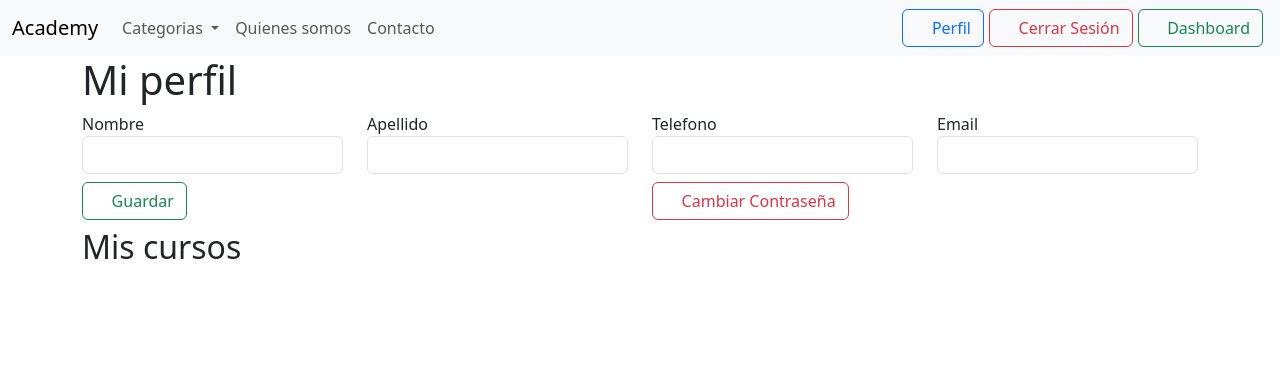
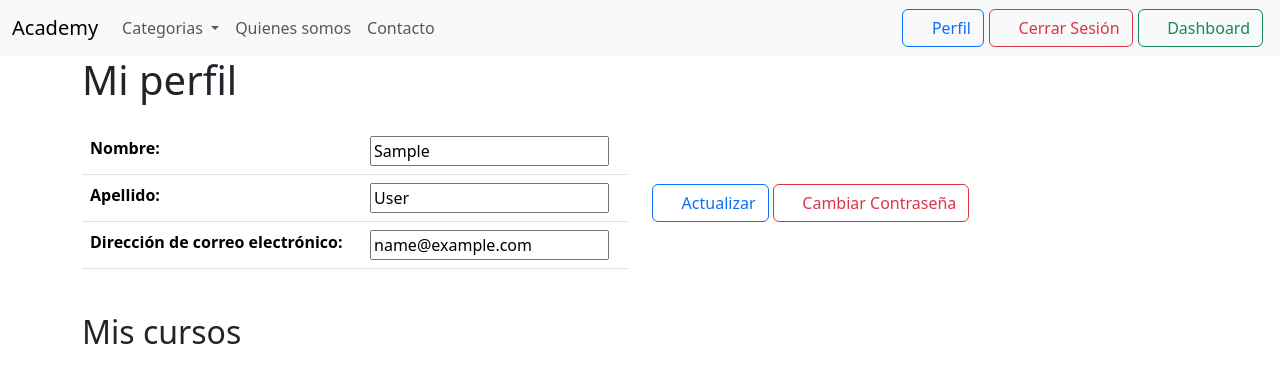
Before and after one commit to JoryerJL/Sistema_Inscripciones_Django, a Django app: page /usuarios/perfil/alumno in a window 1280 px wide. Shown: the top 383 px of the page. Run offline with Django 5.2, Linux system fonts and the light colour scheme; the visitor is signed in with stand-in values (Sample User, id 1); data that the repository does not hold is empty; some libraries are stand-ins or nearby versions; some web fonts are replaced.

Commit message:
update profile data form working

```diff
--- /dev/null
+++ b/usuarios/forms.py
@@ -0,0 +1,8 @@
+from django import forms
+from django.contrib.auth.models import User
+
+
+class UserModelForm(forms.ModelForm) :
+    class Meta:
+        model = User
+        fields = [ 'first_name', 'last_name', 'email']
--- a/usuarios/templates/usuarios/perfil_alumno.html
+++ b/usuarios/templates/usuarios/perfil_alumno.html
@@ -4,35 +4,33 @@
         <div class="row">
             <div class="col">
                 <h1>Mi perfil</h1>
+                {% if messageSuccess %}
+                    <div class="alert alert-success alert-dismissible fade show" role="alert">
+                        <i class="fa-solid fa-circle-check"></i> {{ messageSuccess }}
+                        <button type="button" class="btn-close" data-bs-dismiss="alert" aria-label="Close"></button>
+                    </div>
+                {% endif %}
+                {% if messageError %}
+                    <div class="alert alert-danger alert-dismissible fade show" role="alert">
+                        <i class="fa-solid fa-triangle-exclamation"></i> {{ messageError }}
+                        <button type="button" class="btn-close" data-bs-dismiss="alert" aria-label="Close"></button>
+                    </div>
+                {% endif %}
                 <form method="post">
+                    {% csrf_token %}
                     <div class="row">
-                        <div class="col">
-                            <label for="">Nombre</label>
-                            <input type="text" name="nombre" class="form-control">
+                        <div class="col-md-6 mt-3 mb-2">
+                            <table class="table table-hover">
+                                {{ form.as_table }}
+                            </table>
                         </div>
-                        <div class="col">
-                            <label for="">Apellido</label>
-                            <input type="text" name="apellido" class="form-control">
-                        </div>
-                        <div class="col">
-                            <label for="">Telefono</label>
-                            <input type="tel" name="telefono" class="form-control">
-                        </div>
-                        <div class="col">
-                            <label for="">Email</label>
-                            <input type="email" name="email " class="form-control">
-                        </div>
-                        <div class="py-2">
-                            <div class="row">
-                                <div class="col">
-                                    <button type="submit" class="btn btn-outline-success"><i
-                                            class="fa-solid fa-floppy-disk"></i> Guardar
-                                    </button>
-                                </div>
-                                <div class="col">
-                                    <a href="{% url 'password_change' %}" type="submit" class="btn btn-outline-danger"><i class="fa-solid fa-arrows-rotate"></i> Cambiar Contraseña
-                                    </a>
-                                </div>
+                        <div class="col-md-6 d-flex align-items-center">
+                            <div>
+                                <button type="submit" class="btn btn-outline-primary"><i
+                                        class="fa-solid fa-floppy-disk"></i> Actualizar
+                                </button>
+                                <a href="{% url 'password_change' %}" type="submit" class="btn btn-outline-danger"><i
+                                        class="fa-solid fa-arrows-rotate"></i> Cambiar Contraseña </a>
                             </div>
                         </div>
                     </div>
@@ -40,7 +38,7 @@
             </div>
         </div>
     </div>
-    <div class="container">
+    <div class="container" style="margin-top: 20px">
         <div class="row">
             <div class="col">
                 <h2>Mis cursos</h2>
--- a/usuarios/views.py
+++ b/usuarios/views.py
@@ -1,12 +1,28 @@
 from lib2to3.fixes.fix_input import context
+from pyexpat.errors import messages
 
 from django.shortcuts import render
 from cursos.models import *
+from .forms import *
 
 # Create your views here.
 def perfil_alumno(request):
+    messageSuccess = ''
+    messageError = ''
+    form = UserModelForm(instance=request.user)
+    if request.method == 'POST':
+        form = UserModelForm(request.POST, instance=request.user)
+        if form.is_valid():
+            form.save()
+            messageSuccess = 'Datos actualizados'
+        else:
+            messageError = form.errors
     cursos = PreinscripcionCurso.objects.filter(prospecto=request.user)
     context = {
-        'cursos': cursos
+        'cursos': cursos,
+        'form': form,
+        'messageSuccess': messageSuccess,
+        'messageError': messageError
+
     }
     return render(request, 'usuarios/perfil_alumno.html', context)
```
